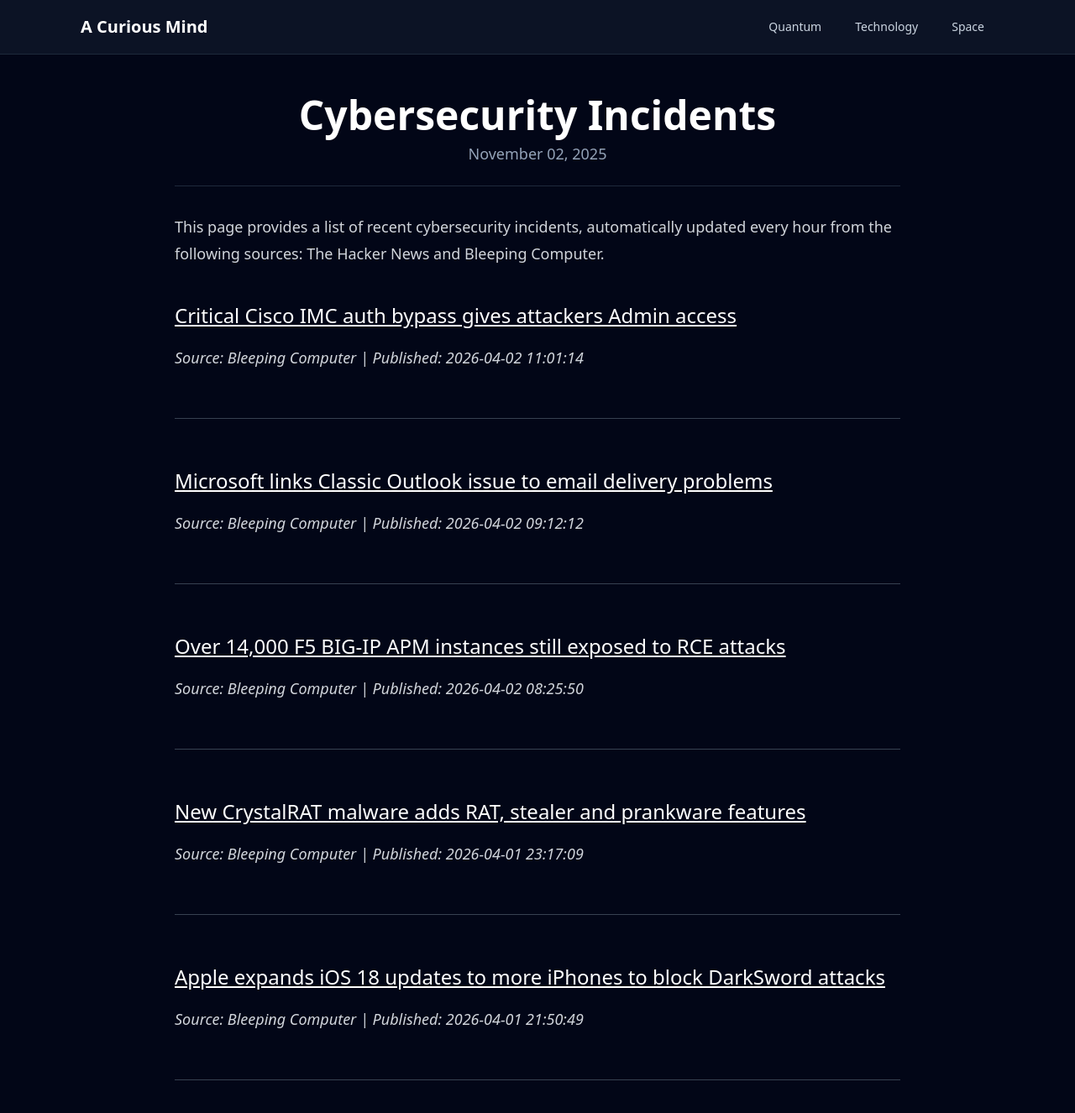
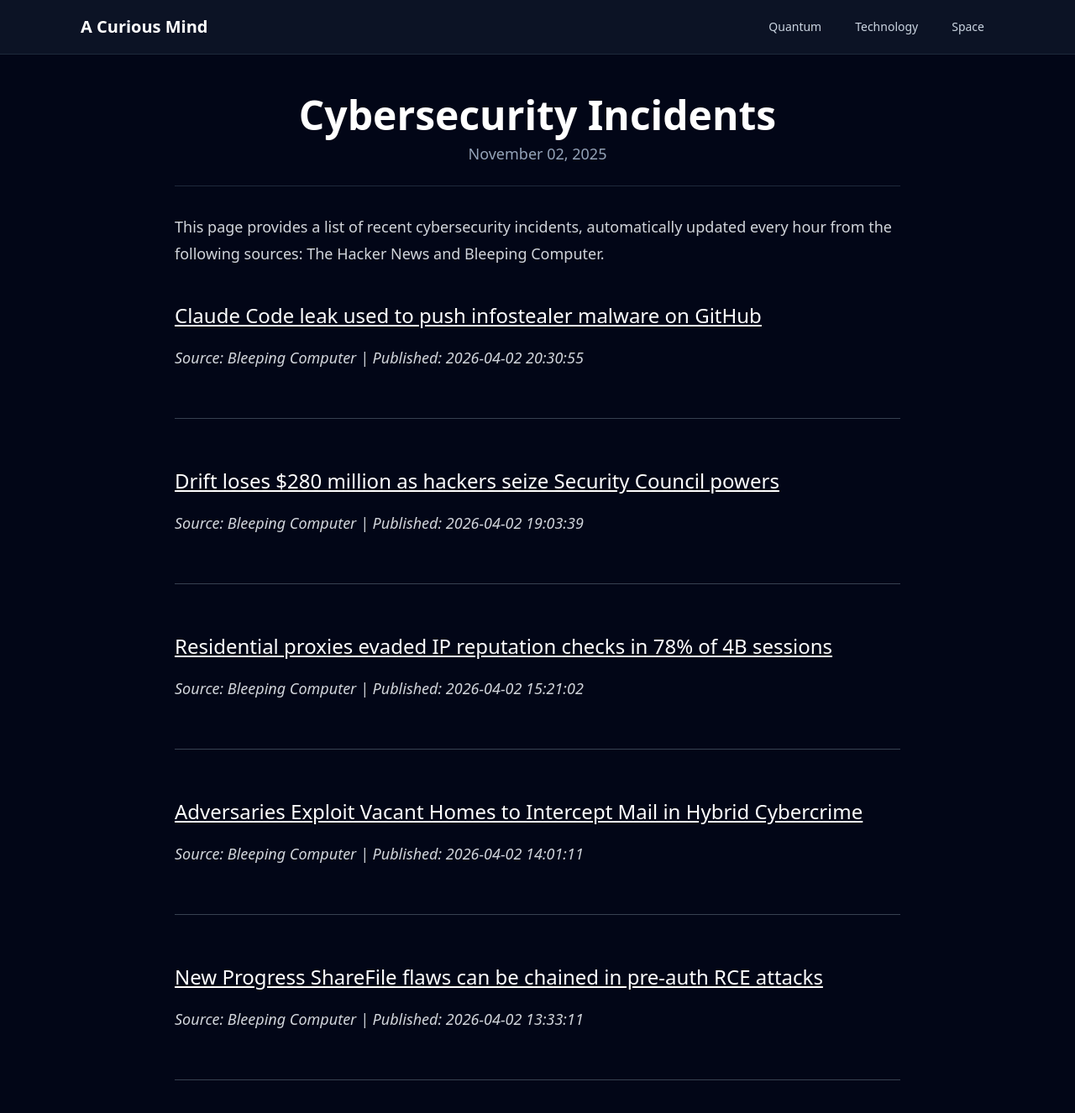
Before and after one commit to onehl7/onehl7.github.io, a Jekyll site: the page built from _posts/2025-11-02-cybersecurity-incidents.md, in a window 1280 px wide and 1400 px high. Shown: the top 1326 px of the window at 84% size. Built offline with Jekyll 4.4.1, drawn with Linux system fonts in a browser that asks for light colours; nearby versions of some CDN libraries.

Commit message:
Update news data

```diff
--- a/_data/news.json
+++ b/_data/news.json
@@ -1,32 +1,32 @@
 [
   {
     "source": "Bleeping Computer",
-    "title": "Critical Cisco IMC auth bypass gives attackers Admin access",
-    "link": "https://www.bleepingcomputer.com/news/security/critical-cisco-imc-auth-bypass-gives-attackers-admin-access/",
-    "published": "2026-04-02 11:01:14"
+    "title": "Claude Code leak used to push infostealer malware on GitHub",
+    "link": "https://www.bleepingcomputer.com/news/security/claude-code-leak-used-to-push-infostealer-malware-on-github/",
+    "published": "2026-04-02 20:30:55"
   },
   {
     "source": "Bleeping Computer",
-    "title": "Microsoft links Classic Outlook issue to email delivery problems",
-    "link": "https://www.bleepingcomputer.com/news/microsoft/microsoft-links-classic-outlook-bug-to-email-delivery-issues/",
-    "published": "2026-04-02 09:12:12"
+    "title": "Drift loses $280 million as hackers seize Security Council powers",
+    "link": "https://www.bleepingcomputer.com/news/security/drift-loses-280-million-as-hackers-seize-security-council-powers/",
+    "published": "2026-04-02 19:03:39"
   },
   {
     "source": "Bleeping Computer",
-    "title": "Over 14,000 F5 BIG-IP APM instances still exposed to RCE attacks",
-    "link": "https://www.bleepingcomputer.com/news/security/over-14-000-f5-big-ip-apm-instances-still-exposed-to-rce-attacks/",
-    "published": "2026-04-02 08:25:50"
+    "title": "Residential proxies evaded IP reputation checks in 78% of 4B sessions",
+    "link": "https://www.bleepingcomputer.com/news/security/residential-proxies-evaded-ip-reputation-checks-in-78-percent-of-4b-sessions/",
+    "published": "2026-04-02 15:21:02"
   },
   {
     "source": "Bleeping Computer",
-    "title": "New CrystalRAT malware adds RAT, stealer and prankware features",
-    "link": "https://www.bleepingcomputer.com/news/security/new-crystalrat-malware-adds-rat-stealer-and-prankware-features/",
-    "published": "2026-04-01 23:17:09"
+    "title": "Adversaries Exploit Vacant Homes to Intercept Mail in Hybrid Cybercrime",
+    "link": "https://www.bleepingcomputer.com/news/security/adversaries-exploit-vacant-homes-to-intercept-mail-in-hybrid-cybercrime/",
+    "published": "2026-04-02 14:01:11"
   },
   {
     "source": "Bleeping Computer",
-    "title": "Apple expands iOS 18 updates to more iPhones to block DarkSword attacks",
-    "link": "https://www.bleepingcomputer.com/news/security/apple-expands-ios-18-updates-to-more-iphones-to-block-darksword-attacks/",
-    "published": "2026-04-01 21:50:49"
+    "title": "New Progress ShareFile flaws can be chained in pre-auth RCE attacks",
+    "link": "https://www.bleepingcomputer.com/news/security/new-progress-sharefile-flaws-can-be-chained-in-pre-auth-rce-attacks/",
+    "published": "2026-04-02 13:33:11"
   }
 ]
```
